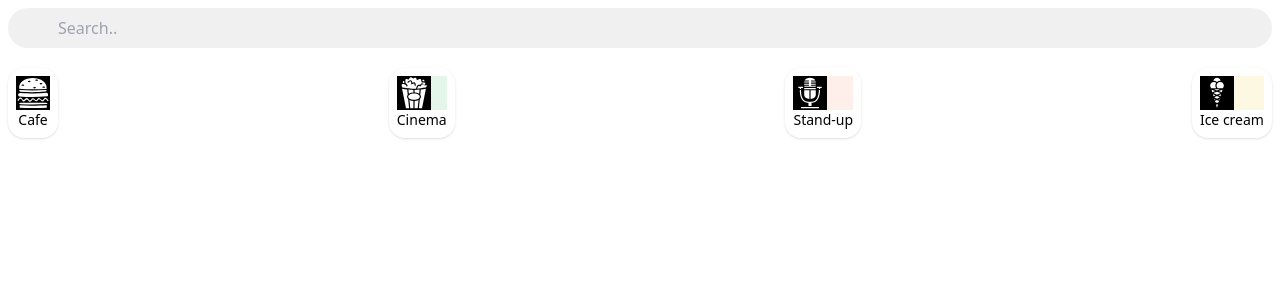
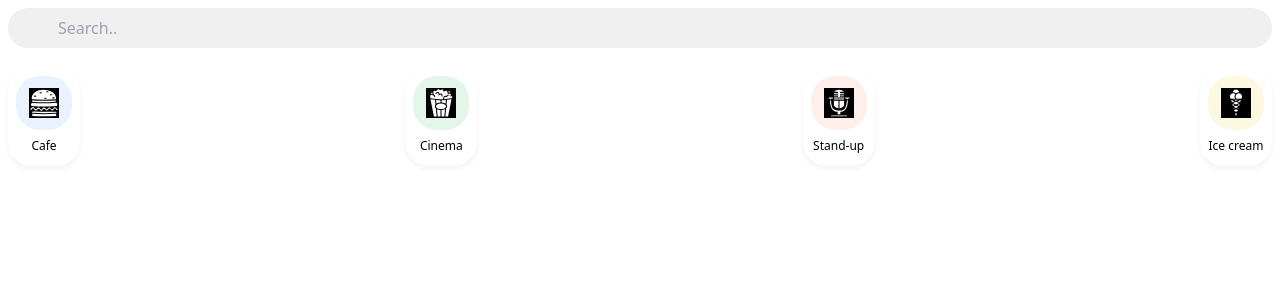
Before and after one commit to kostya-alch/restaraunt-vidget, a Svelte app: page / in a window 1280 px wide. Shown: the top 300 px of the page. Built offline with nearby package versions, Linux system fonts and the light colour scheme; some icons are missing.

Commit message:
filters item fix

```diff
--- a/src/pages/home/filters/FilterItem.svelte
+++ b/src/pages/home/filters/FilterItem.svelte
@@ -4,22 +4,26 @@
   export let filter: IFilter;
 </script>
 
-<div class="filter">
-  <div class="icon" style="background-color: {filter.color}">
-    <img src={filter.icon} alt="filter" width="34" />
-  </div>
-  <div class="name">
+<button class="filter">
+  <span class="icon" style="background-color: {filter.color}">
+    <img src={filter.icon} alt="filter" width="30" />
+  </span>
+  <span class="name">
     {filter.name}
-  </div>
-</div>
+  </span>
+</button>
 
 <style lang="scss">
   .filter {
-    @apply text-center bg-white shadow rounded-2xl p-2;
+    @apply text-center bg-white rounded-3xl p-2 w-16;
+    width: 4.5rem;
+    box-shadow: 0 3px 6px rgba(0, 0, 0, 0.05);
     .icon {
+      @apply rounded-3xl flex items-center justify-center p-3;
     }
     .name {
-      @apply text-sm;
+      @apply mt-1 block;
+      font-size: 12px;
     }
   }
 </style>
```
